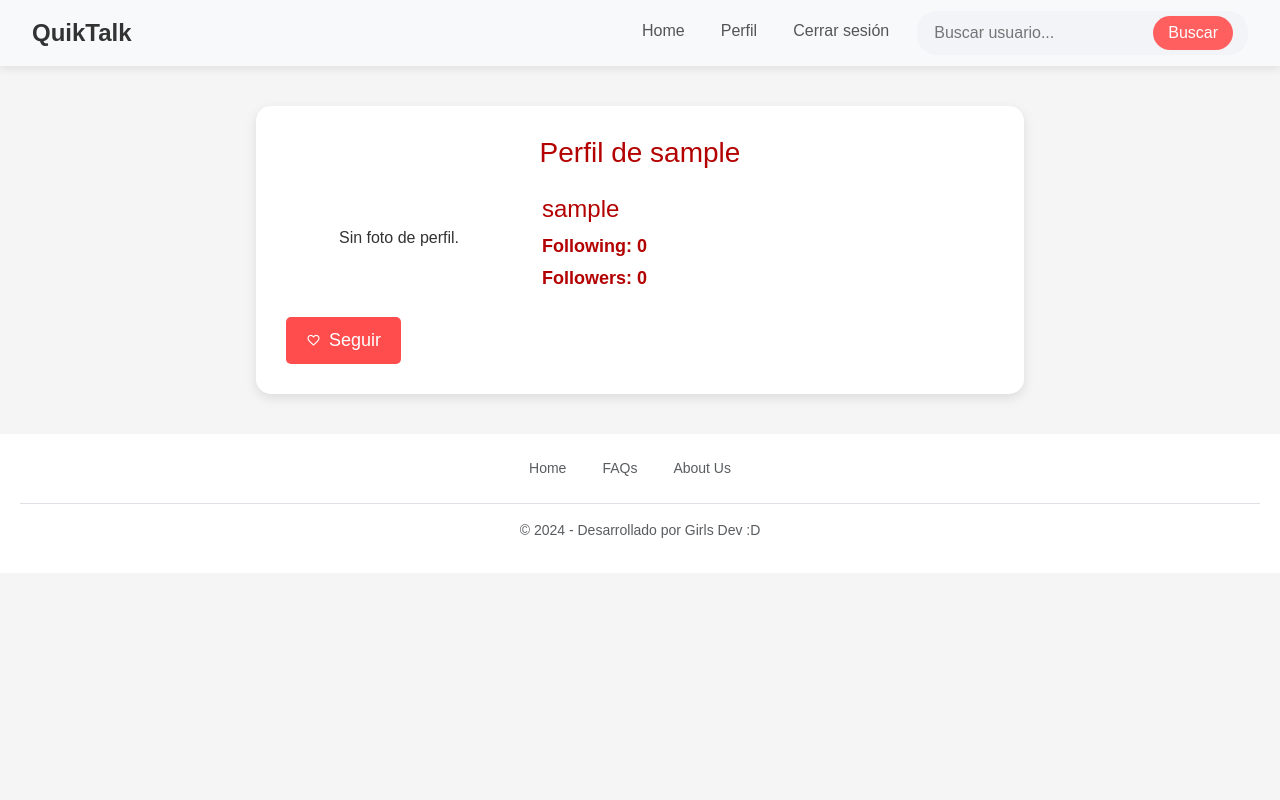
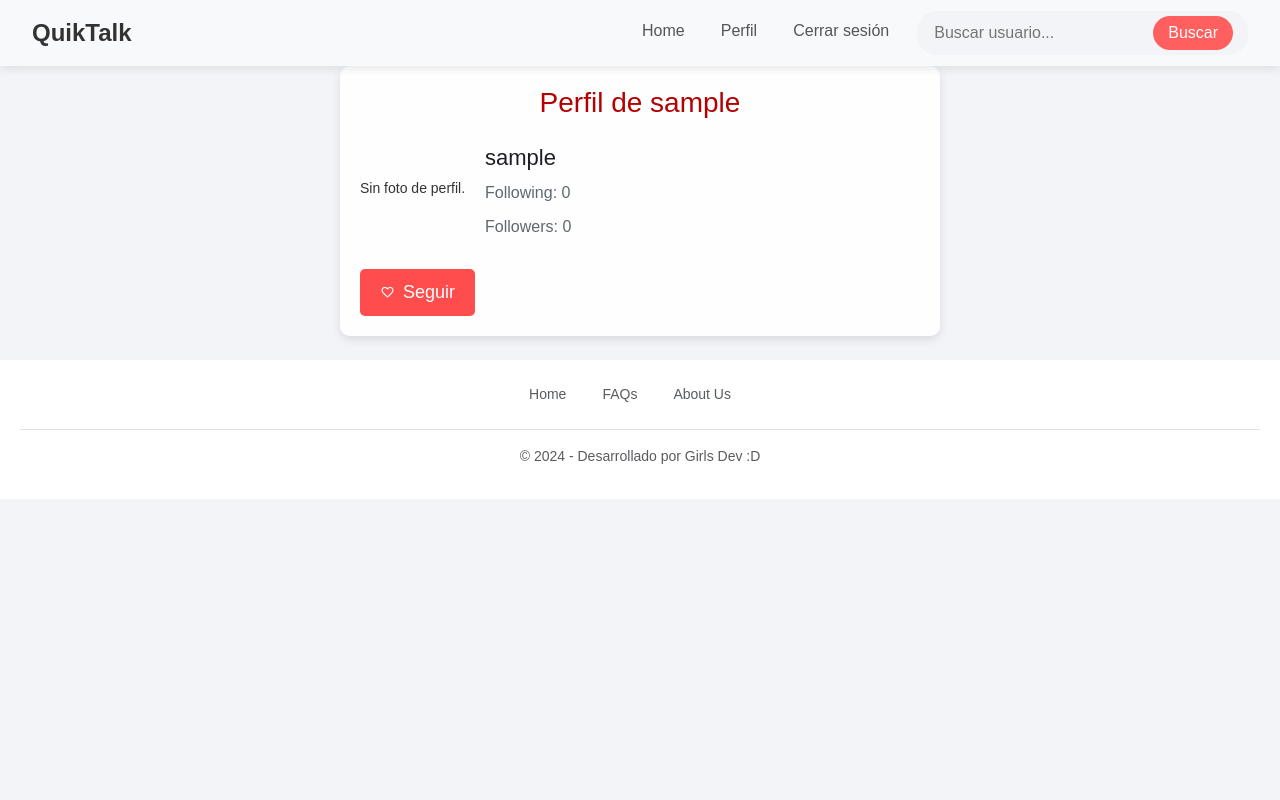
Before and after one commit to Diana-GR/RedSocial-CTC, a Django app: page /profile/1/ in a window 1280 px wide. Run offline with Django 5.2, Linux system fonts and the light colour scheme; the visitor is signed in with stand-in values (Sample User, id 1); data comes from the database, SQL or seed files in the repository.

Commit message:
Corregido el profile2, aumente fondo a profile

```diff
--- a/posts/static/style.css
+++ b/posts/static/style.css
@@ -564,6 +564,21 @@ footer .nav a:hover {
     padding: 20px;
     font-family: Arial, sans-serif;
 }
+.fondo-profile {
+  background-image: linear-gradient(rgba(255, 255, 255, 0.5), rgba(255, 255, 255, 0.57)), url('Fondo.jpg');
+  background-size: cover;
+  background-position: center;
+  min-height: 100vh; /* Para que cubra toda la altura de la pantalla */
+}
+
+.profile-container {
+  background-color: rgba(255, 255, 255, 0.9); /* Esto ayuda a separar el contenido del fondo */
+  padding: 20px;
+  border-radius: 10px;
+  max-width: 800px;
+  margin: auto;
+  box-shadow: 0px 4px 10px rgba(0, 0, 0, 0.1); /* Sombra para un mejor efecto */
+}
 
 /* Cabecera del perfil */
 .profile-header {
@@ -688,13 +703,6 @@ footer .nav a:hover {
 
 
 
-/* General Styles */
-body {
-    margin: 0;
-    padding: 0;
-    font-family: 'Arial', sans-serif;
-    background-color: #f5f5f5;
-}
 
 /* Contenedor Principal */
 .profile-container-editar {
--- a/posts/templates/about-us.html
+++ b/posts/templates/about-us.html
@@ -20,7 +20,7 @@
         </div>
       <!-- Integrante 3 -->
         <div class="col-md-4 text-center">
-          <img src="{% static 'Diana.jpeg' %}" alt="Valeria Peralta" class="img-fluid rounded-circle" style="width: 150px; height: 150px;">
+          <img src="{% static 'Valeria.png' %}" alt="Valeria Peralta" class="img-fluid rounded-circle" style="width: 150px; height: 150px;">
           <h5 style="padding: 20px 0px 0px 0px">Valeria Peralta</h5>
           <p>Frontend Developer</p>
         </div>
--- a/posts/templates/profile.html
+++ b/posts/templates/profile.html
@@ -1,5 +1,6 @@
 {% extends "index.html" %} {% block "content" %}
 {% load static %}
+<div class="fondo-profile">
     <div class="profile-container">
       <div class="profile-header">
         <h1>Perfil de usuario</h1>
@@ -97,4 +98,5 @@
         {% endfor %}
       </div>
     </div>
+</div>
 {% endblock %}
--- a/posts/templates/profile2.html
+++ b/posts/templates/profile2.html
@@ -1,14 +1,14 @@
 {% extends "index.html" %} {% block "content" %}
-<div class="profile-container-editar">
+<div class="profile-container">
   <div class="profile--editar">
     <h1>Perfil de {{ user.username }}</h1>
   </div>
 
-  <div class="profile-info-editar">
-    <div class="profile-avatar-editar">
+  <div class="profile-info">
+    <div class="profile-avatar">
       {% if profile.avatar %}
       <img
-        class="rounded-circle avatar-editar"
+        class="rounded-circle avatar"
         src="{{ profile.avatar.url }}"
         alt="Avatar"
       />
@@ -17,7 +17,7 @@
       {% endif %}
     </div>
 
-    <div class="profile-details-editar">
+    <div class="profile-details">
       <h2>{{ user.username }}</h2>
       <p>{{ profile.biography }}</p>
       <div>
@@ -27,7 +27,7 @@
     </div>
   </div>
 
-  <div class="profile-actions-editar">
+  <div class="profile-actions">
     {% if sigue_al_usuario %}
     <!-- Si ya sigues al perfil -->
     <form method="POST" action="{% url 'seguirUser' user.id %}">
```
Also changed, not shown: posts/static/Fondo.jpg (added), posts/static/Valeria.png (added). Lines whose indentation alone changed are shown as unchanged.
